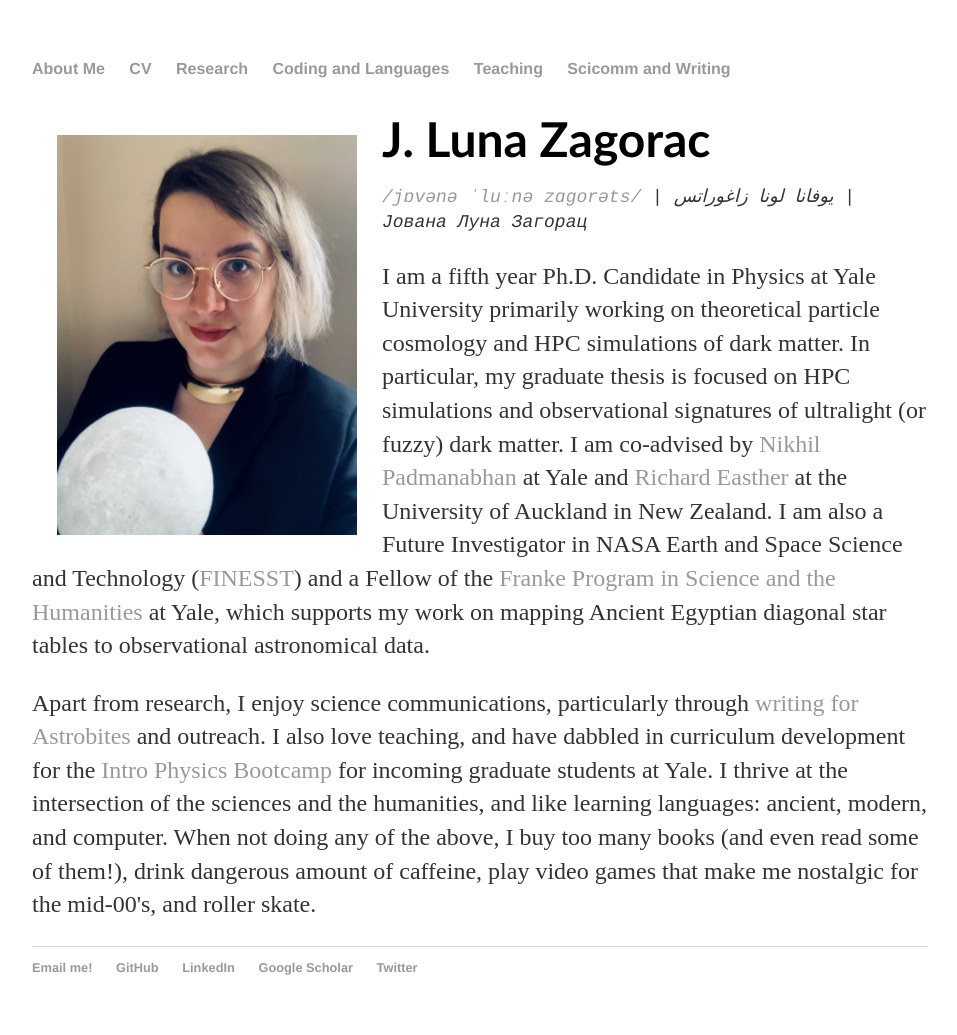
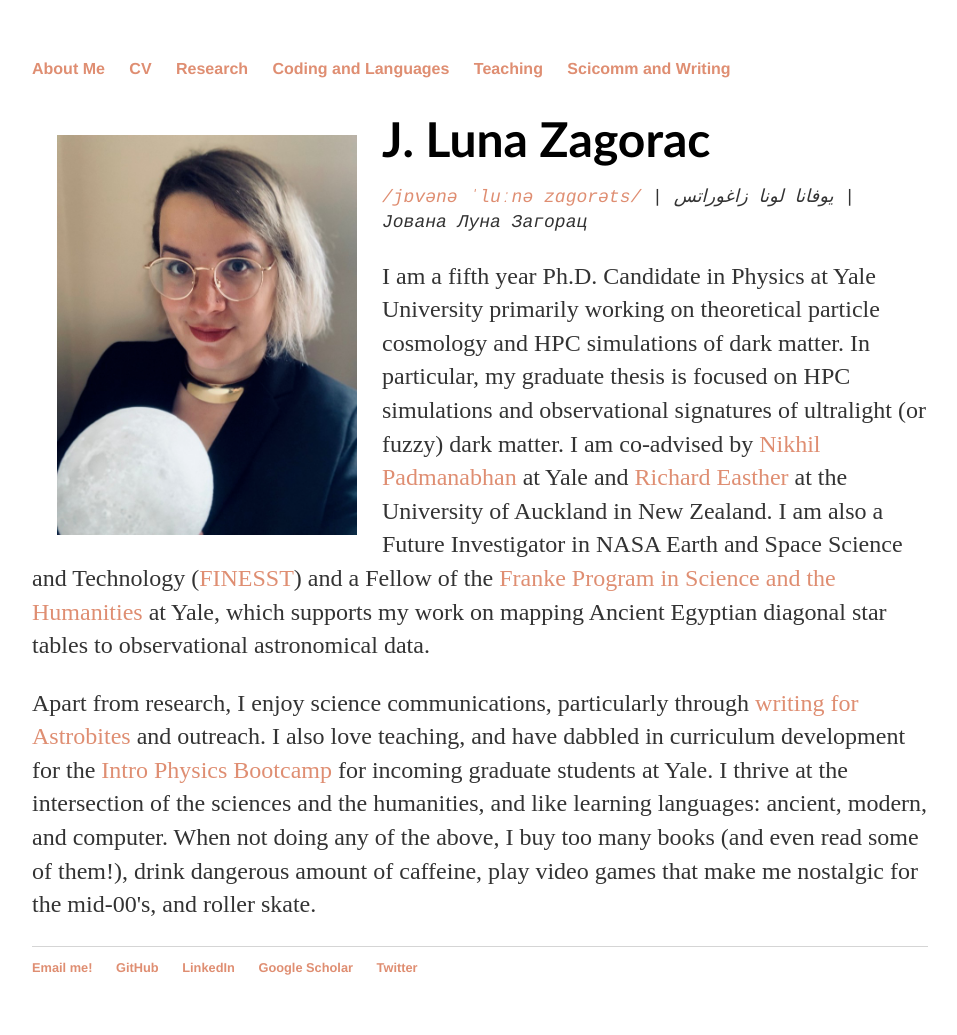
Before and after one commit to lunazagor/lunazagor.github.io, a Jekyll site: the page built from index.html, in a window 1280 px wide. Shown: the whole page, without its empty margins (160-1117 px from the left). Built offline with Jekyll 4.4.1, drawn with Linux system fonts in a browser that asks for light colours.

Commit message:
Update main.css

```diff
--- a/css/main.css
+++ b/css/main.css
@@ -14,7 +14,8 @@ nav ul li, footer ul li {
 }
 a {
     text-decoration: none;
-    color: #999;
+    /* color: #999; */
+    color: #DF8E72;
 }
 a:hover {
     text-decoration: underline;
```
